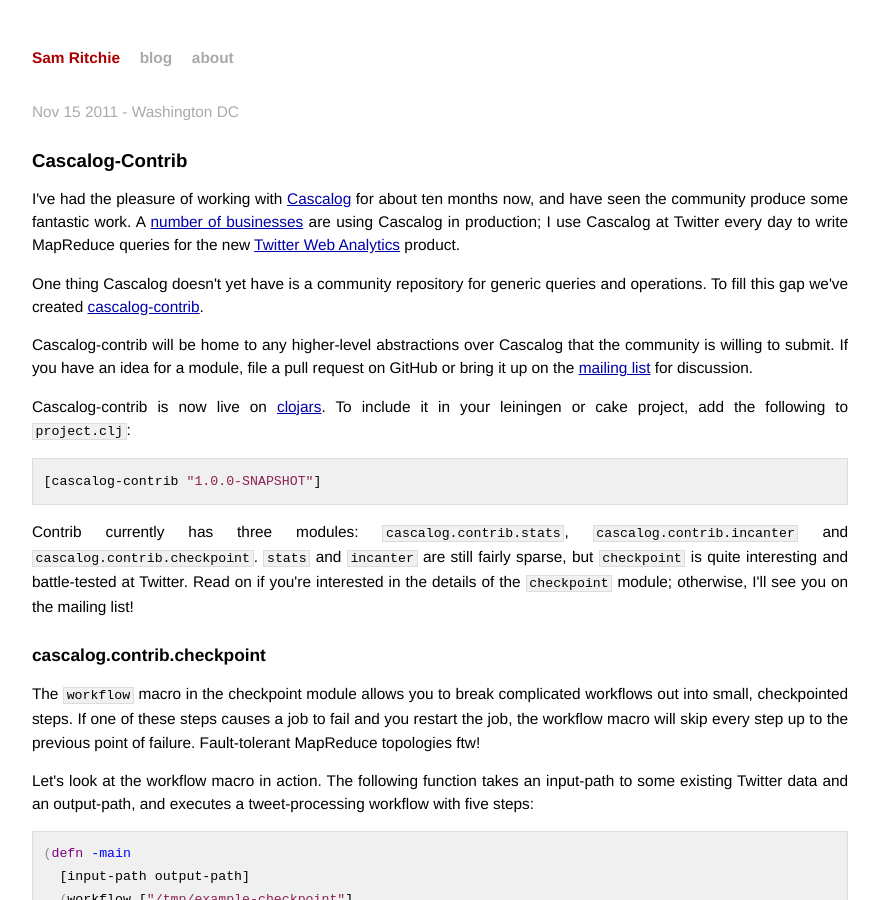
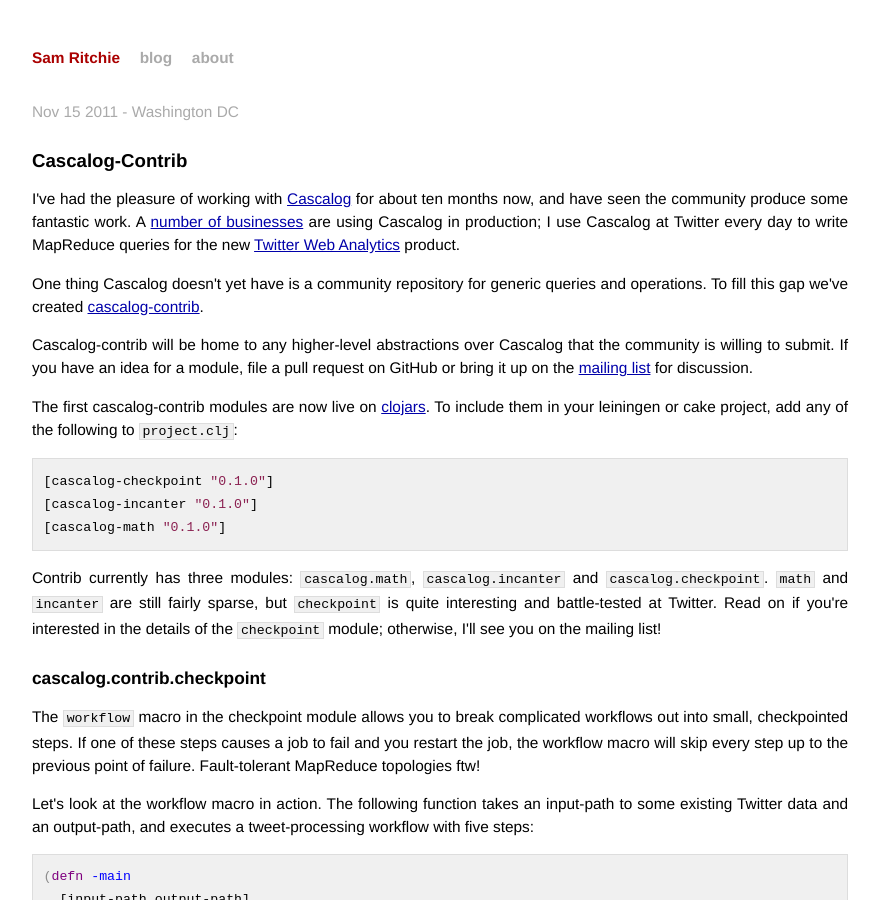
Before and after one commit to sritchie/sritchie.github.io, a Jekyll site: the page built from _posts/2011-11-15-introducing-cascalogcontrib.html, in a window 1280 px wide and 900 px high. Shown: the whole window, without its empty margins (200-1079 px from the left). Built offline with Jekyll 4.4.1, drawn with Linux system fonts in a browser that asks for light colours; Markdown is read by kramdown in place of the engine named in the settings; some of the changed text lies outside the part shown.

Commit message:
broke contrib post apart, mentioned modules.

```diff
--- a/_posts/2011-11-15-introducing-cascalogcontrib.html
+++ b/_posts/2011-11-15-introducing-cascalogcontrib.html
@@ -21,17 +21,19 @@
 Cascalog-contrib will be home to any higher-level abstractions over Cascalog that the community is willing to submit. If you have an idea for a module, file a pull request on GitHub or bring it up on the <a href="http://groups.google.com/group/cascalog-user">mailing list</a> for discussion.
 </p>
 <p>
-Cascalog-contrib is now live on <a href="http://clojars.org/cascalog-contrib">clojars</a>. To include it in your leiningen or cake project, add the following to <code>project.clj</code>:
+The first cascalog-contrib modules are now live on <a href="http://clojars.org/cascalog-contrib">clojars</a>. To include them in your leiningen or cake project, add any of the following to <code>project.clj</code>:
 </p>
 
 
 
-<pre class="src src-clojure">[cascalog-contrib <span style="color: #8b2252;">"1.0.0-SNAPSHOT"</span>]
+<pre class="src src-clojure">[cascalog-checkpoint <span style="color: #8b2252;">"0.1.0"</span>]
+[cascalog-incanter <span style="color: #8b2252;">"0.1.0"</span>]
+[cascalog-math <span style="color: #8b2252;">"0.1.0"</span>]
 </pre>
 
 
 <p>
-Contrib currently has three modules: <code>cascalog.contrib.stats</code>, <code>cascalog.contrib.incanter</code> and <code>cascalog.contrib.checkpoint</code>. <code>stats</code> and <code>incanter</code> are still fairly sparse, but <code>checkpoint</code> is quite interesting and battle-tested at Twitter. Read on if you're interested in the details of the <code>checkpoint</code> module; otherwise, I'll see you on the mailing list!
+Contrib currently has three modules: <code>cascalog.math</code>, <code>cascalog.incanter</code> and <code>cascalog.checkpoint</code>. <code>math</code> and <code>incanter</code> are still fairly sparse, but <code>checkpoint</code> is quite interesting and battle-tested at Twitter. Read on if you're interested in the details of the <code>checkpoint</code> module; otherwise, I'll see you on the mailing list!
 </p>
 
 </div>
@@ -169,7 +171,7 @@
 
 
 <p>
-I'm quite excited about the Cascalog-contrib project and hope you all make heavy use of it as its functionality grows. In the short-term, I'm planning on hooking Cascalog in to <a href="http://incanter.org/">Incanter's</a> amazing visualization suite through the <code>cascalog.contrib.incanter</code> module.
+I'm quite excited about the Cascalog-contrib project and hope you all make heavy use of it as its functionality grows. In the short-term, I'm planning on hooking Cascalog in to <a href="http://incanter.org/">Incanter's</a> amazing visualization suite through the <code>cascalog.incanter</code> module.
 </p></div>
 </div>
 </div>
```
Also changed, not shown: org/_posts/2011-11-15-introducing-cascalogcontrib.org (+6 -4 lines).
